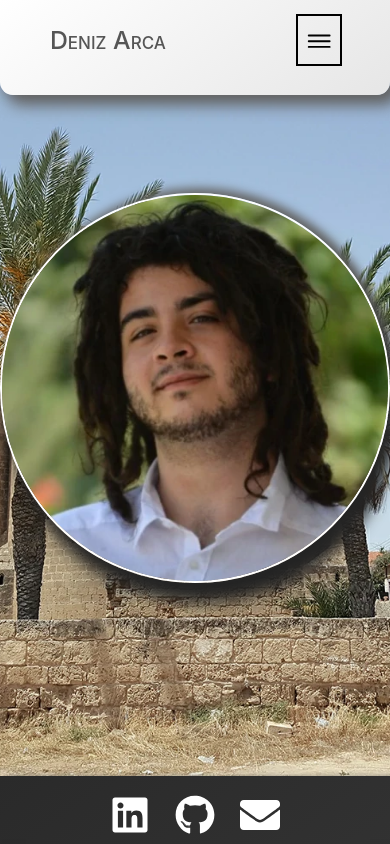
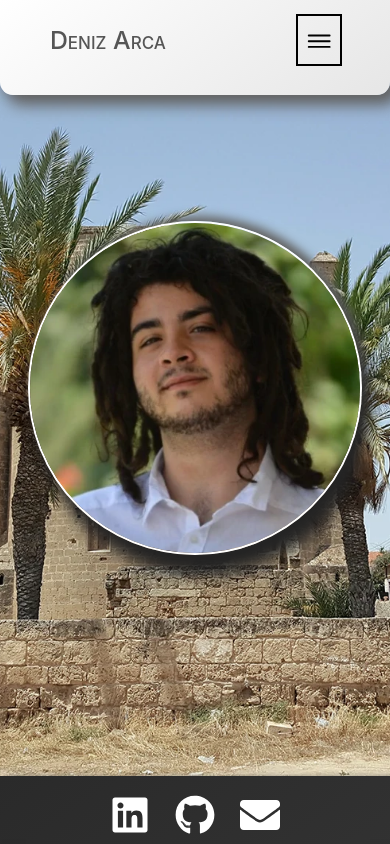
Before and after one commit to denzii/sinda-portfolio, a React (Create React App) app: page / in a window 390 px wide. Shown: the top 844 px of the page. Built offline with nearby package versions, Linux system fonts and the light colour scheme.

Commit message:
made hero foreground smaller for mobile resolutions

```diff
--- a/src/style/hero.scss
+++ b/src/style/hero.scss
@@ -12,8 +12,13 @@
 	}
   	&__foreground-image {
 		@include a.heroSectionForegroundImageRules();
-    	border:0.125em solid #fff;
+    	border: 0.125em solid #fff;
     	background: linear-gradient(a.neumorphDegree(upper-left-lightsource), #2a2a2a, #323232);
     	box-shadow:  8px 20px 15px #242424, 4px -5px 10px #666666;
+
+		@include a.mobileMediaQuery{
+			margin-left: 1.75em;
+			margin-right: 1.75em;
+		}
   	}
 }
```
Also changed, not shown: src/view/app.tsx (+4 -4 lines).
